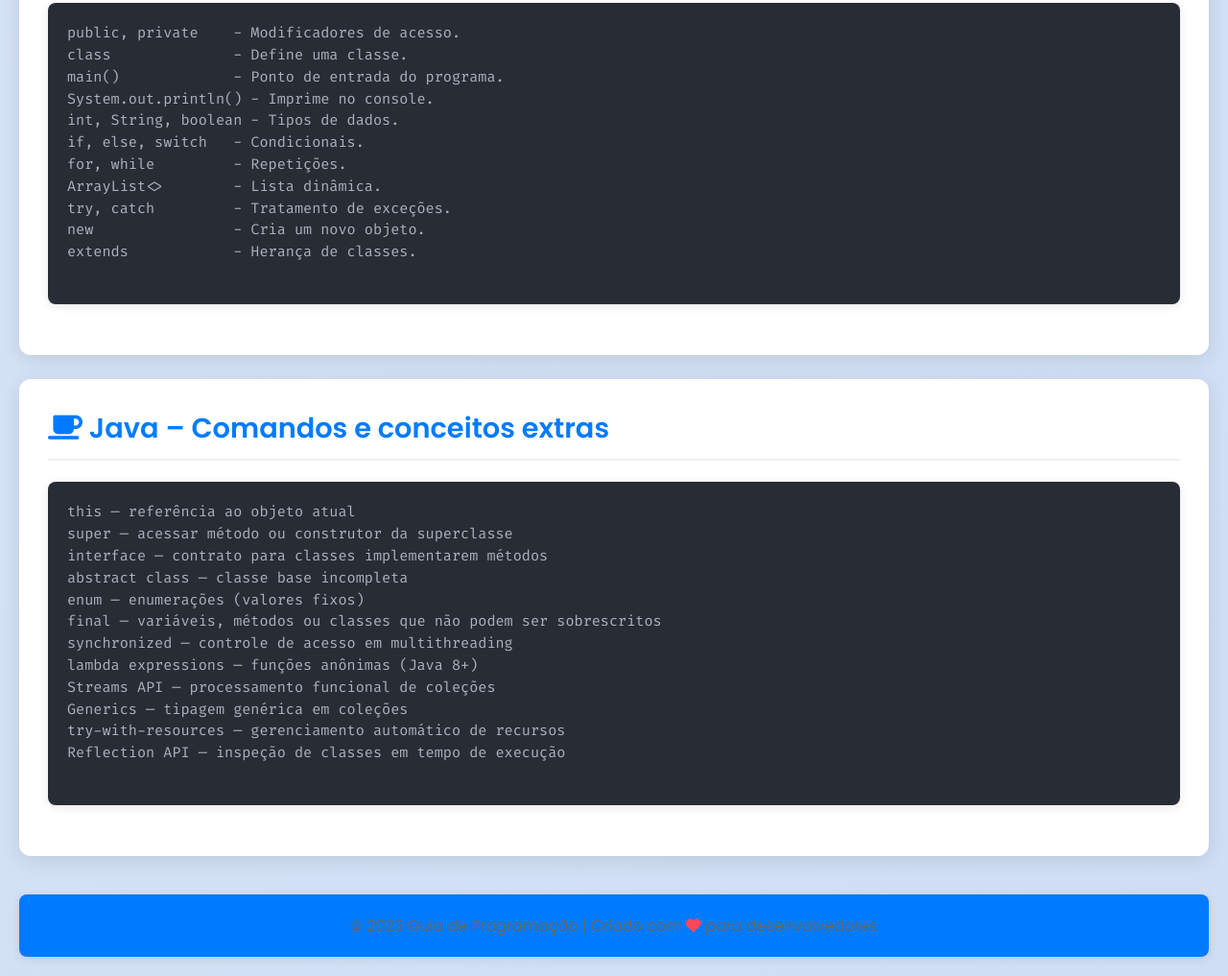
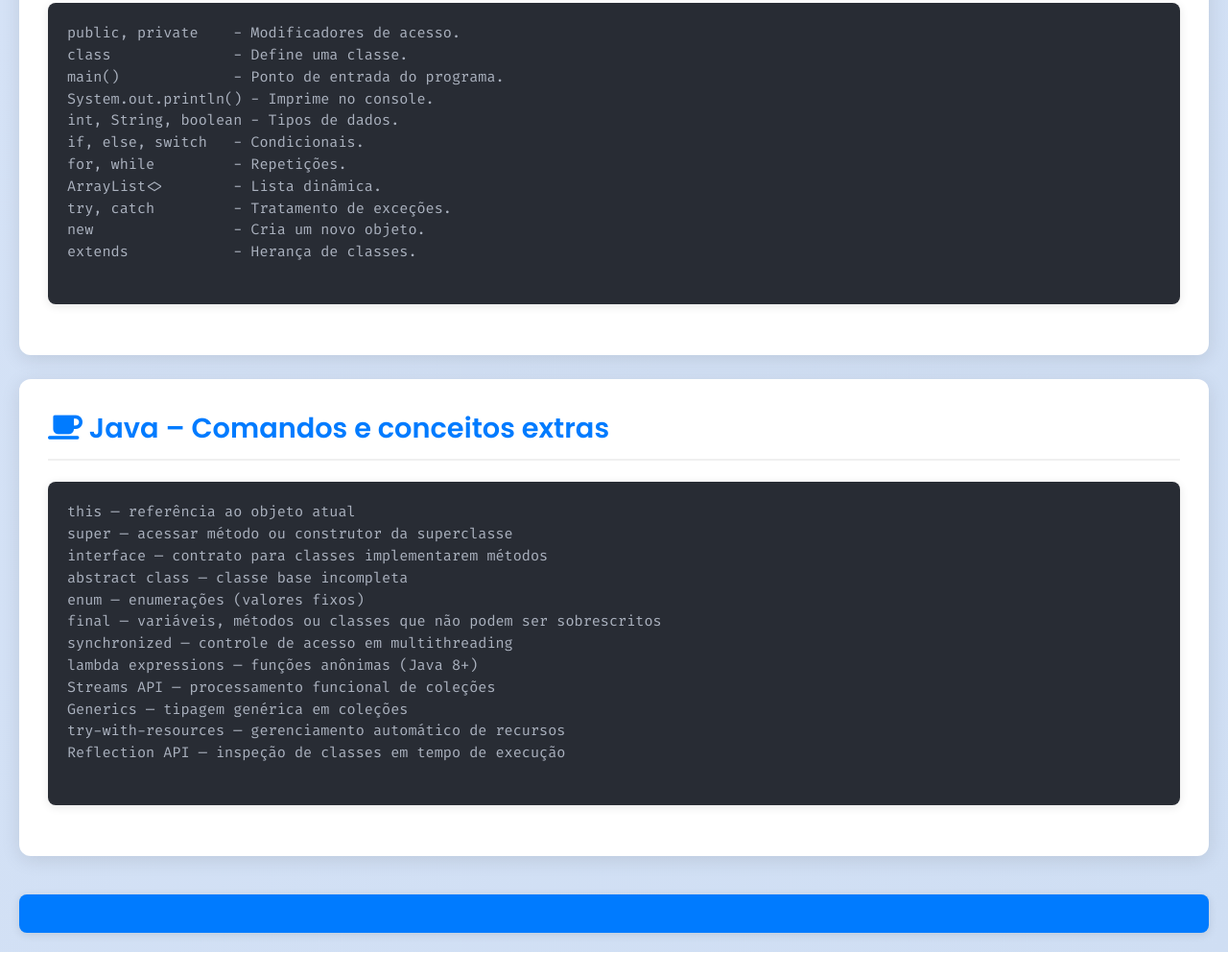
Before and after one commit to yuri71717/c-digos-de-programa-o-, a plain HTML site: page index.html in a window 1280 px wide. Shown: the part 4475-5492 px from the top of the page at 96% size. After the commit the page ends 5467 px from the top, so only its background shows below. Drawn offline with Linux system fonts and the light colour scheme.

Commit message:
Update index.html

```diff
--- a/index.html
+++ b/index.html
@@ -298,7 +298,7 @@ Reflection API — inspeção de classes em tempo de execução
     </section>
 
 <footer style="text-align: center; margin-top: 40px; padding: 20px; color: #666;">
-        <p>© 2023 Guia de Programação | Criado com <i class="fas fa-heart" style="color: #ff4757;"></i> para desenvolvedores</p>
+
     </footer>
 </body>
 </html>
```
